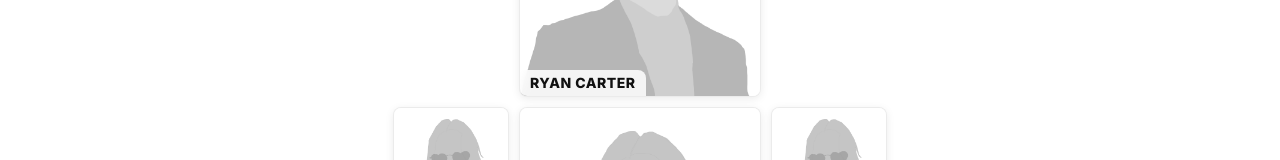
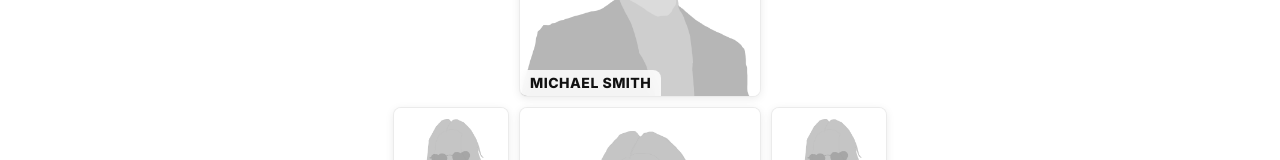
Before and after one commit to parkerhemming/startup, a React (Vite) app: page /pair-mode-3 in a window 1280 px wide. Shown: the part 235-395 px from the top of the page. Built offline with nearby package versions, Linux system fonts and the light colour scheme; sample sign-in values are in the browser's storage.

Commit message:
update pair modes to send user data to profile page. in preparation for db

```diff
--- a/src/login/login.jsx
+++ b/src/login/login.jsx
@@ -25,7 +25,7 @@ export function Login({ setUser }) {
 
 		if (response?.status === 200) {
 			const data = await response.json();
-			setUser(data.email);
+			setUser(data);
 			localStorage.setItem("user", JSON.stringify(data));
 			navigate("/pair-mode-1");
 		} else {
--- a/src/pair-modes/pair-mode-1/pair-mode-1.jsx
+++ b/src/pair-modes/pair-mode-1/pair-mode-1.jsx
@@ -18,84 +18,258 @@ export function PairMode1() {
 	const [maleUsers, setMaleUsers] = useState([
 		{
 			id: "m1",
-			name: "MICHAEL SMITH",
+			firstName: "Michael",
+			lastName: "Smith",
+			birthday: "1990-04-12",
+			gender: "Male",
+			bio: "Just a regular guy enjoying life.",
+			interests: "Sports, Grilling, Music",
+			pfp1: {},
+			pfp2: {},
+			pfp3: {},
+			pfp4: {},
 			isBig: false,
-			image: "/pfp-male.png",
 		},
-		{ id: "m2", name: "CHRIS EVANS", isBig: false, image: "/pfp-male.png" },
-		{ id: "m3", name: "DAVID JONES", isBig: false, image: "/pfp-male.png" },
+		{
+			id: "m2",
+			firstName: "Chris",
+			lastName: "Evans",
+			birthday: "1981-06-13",
+			gender: "Male",
+			bio: "Just a guy who loves movies.",
+			interests: "Acting, Fitness, Dogs",
+			pfp1: {},
+			pfp2: {},
+			pfp3: {},
+			pfp4: {},
+			isBig: false,
+		},
+		{
+			id: "m3",
+			firstName: "David",
+			lastName: "Jones",
+			birthday: "1995-03-21",
+			gender: "Male",
+			bio: "Always looking for the next adventure.",
+			interests: "Camping, Photography",
+			pfp1: {},
+			pfp2: {},
+			pfp3: {},
+			pfp4: {},
+			isBig: false,
+		},
 		{
 			id: "m4",
-			name: "DANIEL BROWN",
+			firstName: "Daniel",
+			lastName: "Brown",
+			birthday: "1998-11-05",
+			gender: "Male",
+			bio: "Coffee enthusiast and coder.",
+			interests: "Programming, Coffee, Sci-Fi",
+			pfp1: {},
+			pfp2: {},
+			pfp3: {},
+			pfp4: {},
 			isBig: false,
-			image: "/pfp-male.png",
 		},
 		{
 			id: "m5",
-			name: "JAMES WILSON",
+			firstName: "James",
+			lastName: "Wilson",
+			birthday: "1992-07-18",
+			gender: "Male",
+			bio: "Music and sports are life.",
+			interests: "Guitar, Basketball",
+			pfp1: {},
+			pfp2: {},
+			pfp3: {},
+			pfp4: {},
 			isBig: false,
-			image: "/pfp-male.png",
 		},
-		{ id: "m6", name: "RYAN CARTER", isBig: true, image: "/pfp-male.png" },
-		{ id: "m7", name: "TYLER MOORE", isBig: false, image: "/pfp-male.png" },
-		{ id: "m8", name: "JOSH TAYLOR", isBig: false, image: "/pfp-male.png" },
-		{ id: "m9", name: "ALEX WHITE", isBig: false, image: "/pfp-male.png" },
+		{
+			id: "m6",
+			firstName: "Ryan",
+			lastName: "Carter",
+			birthday: "1997-09-30",
+			gender: "Male",
+			bio: "Living life one road trip at a time.",
+			interests: "Travel, Surfing",
+			pfp1: {},
+			pfp2: {},
+			pfp3: {},
+			pfp4: {},
+			isBig: true,
+		},
+		{
+			id: "m7",
+			firstName: "Tyler",
+			lastName: "Moore",
+			birthday: "1999-01-14",
+			gender: "Male",
+			bio: "Foodie hunting for the best tacos.",
+			interests: "Cooking, Tacos, Gaming",
+			pfp1: {},
+			pfp2: {},
+			pfp3: {},
+			pfp4: {},
+			isBig: false,
+		},
+		{
+			id: "m8",
+			firstName: "Josh",
+			lastName: "Taylor",
+			birthday: "1994-12-02",
+			gender: "Male",
+			bio: "Fitness instructor and bookworm.",
+			interests: "Reading, Weightlifting",
+			pfp1: {},
+			pfp2: {},
+			pfp3: {},
+			pfp4: {},
+			isBig: false,
+		},
+		{
+			id: "m9",
+			firstName: "Alex",
+			lastName: "White",
+			birthday: "2000-05-11",
+			gender: "Male",
+			bio: "Art and design everywhere.",
+			interests: "Design, Sketching, Museums",
+			pfp1: {},
+			pfp2: {},
+			pfp3: {},
+			pfp4: {},
+			isBig: false,
+		},
 	]);
 
 	const [femaleUsers, setFemaleUsers] = useState([
 		{
 			id: "f1",
-			name: "SARAH ADAMS",
+			firstName: "Sarah",
+			lastName: "Adams",
+			birthday: "1993-02-14",
+			gender: "Female",
+			bio: "Coffee lover and weekend hiker.",
+			interests: "Hiking, Coffee, Reading",
+			pfp1: {},
+			pfp2: {},
+			pfp3: {},
+			pfp4: {},
 			isBig: false,
-			image: "/pfp-female.png",
 		},
 		{
 			id: "f2",
-			name: "JESSICA MILLER",
+			firstName: "Jessica",
+			lastName: "Miller",
+			birthday: "1991-08-25",
+			gender: "Female",
+			bio: "Design enthusiast and plant mom.",
+			interests: "Plants, Art, Design",
+			pfp1: {},
+			pfp2: {},
+			pfp3: {},
+			pfp4: {},
 			isBig: true,
-			image: "/pfp-female.png",
 		},
 		{
 			id: "f3",
-			name: "EMILY DAVIS",
+			firstName: "Emily",
+			lastName: "Davis",
+			birthday: "1996-11-03",
+			gender: "Female",
+			bio: "Always down for live music and tacos.",
+			interests: "Concerts, Tacos, Yoga",
+			pfp1: {},
+			pfp2: {},
+			pfp3: {},
+			pfp4: {},
 			isBig: false,
-			image: "/pfp-female.png",
 		},
 		{
 			id: "f4",
-			name: "ASHLEY CLARK",
+			firstName: "Ashley",
+			lastName: "Clark",
+			birthday: "1994-05-19",
+			gender: "Female",
+			bio: "Aspiring writer and foodie.",
+			interests: "Writing, Baking, Travel",
+			pfp1: {},
+			pfp2: {},
+			pfp3: {},
+			pfp4: {},
 			isBig: false,
-			image: "/pfp-female.png",
 		},
 		{
 			id: "f5",
-			name: "BRITTANY LEWIS",
+			firstName: "Brittany",
+			lastName: "Lewis",
+			birthday: "1998-01-30",
+			gender: "Female",
+			bio: "Fitness fanatic and beach lover.",
+			interests: "Fitness, Beach, Running",
+			pfp1: {},
+			pfp2: {},
+			pfp3: {},
+			pfp4: {},
 			isBig: false,
-			image: "/pfp-female.png",
 		},
 		{
 			id: "f6",
-			name: "AMANDA HALL",
+			firstName: "Amanda",
+			lastName: "Hall",
+			birthday: "1995-07-11",
+			gender: "Female",
+			bio: "Tech nerd and board game addict.",
+			interests: "Board Games, Coding, Sci-Fi",
+			pfp1: {},
+			pfp2: {},
+			pfp3: {},
+			pfp4: {},
 			isBig: false,
-			image: "/pfp-female.png",
 		},
 		{
 			id: "f7",
-			name: "MEGAN ALLEN",
+			firstName: "Megan",
+			lastName: "Allen",
+			birthday: "1999-09-04",
+			gender: "Female",
+			bio: "Capturing moments through a lens.",
+			interests: "Photography, Film, Camping",
+			pfp1: {},
+			pfp2: {},
+			pfp3: {},
+			pfp4: {},
 			isBig: false,
-			image: "/pfp-female.png",
 		},
 		{
 			id: "f8",
-			name: "TAYLOR WRIGHT",
+			firstName: "Taylor",
+			lastName: "Wright",
+			birthday: "1992-12-18",
+			gender: "Female",
+			bio: "Always planning the next big trip.",
+			interests: "Travel, Languages, History",
+			pfp1: {},
+			pfp2: {},
+			pfp3: {},
+			pfp4: {},
 			isBig: false,
-			image: "/pfp-female.png",
 		},
 		{
 			id: "f9",
-			name: "RACHEL SCOTT",
+			firstName: "Rachel",
+			lastName: "Scott",
+			birthday: "1997-03-27",
+			gender: "Female",
+			bio: "Dog person and thrift store hunter.",
+			interests: "Thrifting, Dogs, Painting",
+			pfp1: {},
+			pfp2: {},
+			pfp3: {},
+			pfp4: {},
 			isBig: false,
-			image: "/pfp-female.png",
 		},
 	]);
 
@@ -198,11 +372,11 @@ export function PairMode1() {
 				{draggingData ? (
 					<div className={styles.square}>
 						<img
-							src={draggingData.user.image}
-							alt={draggingData.user.name}
+							src={`/pfp-${draggingData.user.gender.toLowerCase()}.png`}
+							alt={`${draggingData.user.firstName} ${draggingData.user.lastName}`}
 							draggable={false}
 						/>
-						<h3>{draggingData.user.name.split(" ")[0]}</h3>
+						<h3>{draggingData.user.firstName.toUpperCase()}</h3>
 					</div>
 				) : null}
 			</DragOverlay>
@@ -249,14 +423,23 @@ function ProfileSquare({ user, gender, draggingData }) {
 	return (
 		<Link
 			to="/profile-view"
+			state={{ user }}
 			ref={setNodeRef}
 			className={classNames}
 			draggable={false}
 			{...listeners}
 			{...attributes}
 		>
-			<img src={user.image} alt={user.name} draggable={false} />
-			<h3>{user.isBig ? user.name : user.name.split(" ")[0]}</h3>
+			<img
+				src={`/pfp-${user.gender.toLowerCase()}.png`}
+				alt={`${user.firstName} ${user.lastName}`}
+				draggable={false}
+			/>
+			<h3>
+				{user.isBig
+					? `${user.firstName.toUpperCase()} ${user.lastName.toUpperCase()}`
+					: user.firstName.toUpperCase()}
+			</h3>
 		</Link>
 	);
 }
--- a/src/pair-modes/pair-mode-2/pair-mode-2.jsx
+++ b/src/pair-modes/pair-mode-2/pair-mode-2.jsx
@@ -16,17 +16,121 @@ export function PairMode2() {
 	const [draggingData, setDraggingData] = useState(null);
 
 	const [maleUsers, setMaleUsers] = useState([
-		{ id: "m1", name: "MICHAEL SMITH", image: "/pfp-male.png" },
-		{ id: "m2", name: "CHRIS EVANS", image: "/pfp-male.png" },
-		{ id: "m3", name: "DAVID JONES", image: "/pfp-male.png" },
-		{ id: "m4", name: "DANIEL BROWN", image: "/pfp-male.png" },
+		{
+			id: "m1",
+			firstName: "Michael",
+			lastName: "Smith",
+			birthday: "1990-04-12",
+			gender: "Male",
+			bio: "Just a regular guy enjoying life.",
+			interests: "Sports, Grilling, Music",
+			pfp1: {},
+			pfp2: {},
+			pfp3: {},
+			pfp4: {},
+			isBig: false,
+		},
+		{
+			id: "m2",
+			firstName: "Chris",
+			lastName: "Evans",
+			birthday: "1981-06-13",
+			gender: "Male",
+			bio: "Just a guy who loves movies.",
+			interests: "Acting, Fitness, Dogs",
+			pfp1: {},
+			pfp2: {},
+			pfp3: {},
+			pfp4: {},
+			isBig: false,
+		},
+		{
+			id: "m3",
+			firstName: "David",
+			lastName: "Jones",
+			birthday: "1995-03-21",
+			gender: "Male",
+			bio: "Always looking for the next adventure.",
+			interests: "Camping, Photography",
+			pfp1: {},
+			pfp2: {},
+			pfp3: {},
+			pfp4: {},
+			isBig: false,
+		},
+		{
+			id: "m4",
+			firstName: "Daniel",
+			lastName: "Brown",
+			birthday: "1998-11-05",
+			gender: "Male",
+			bio: "Coffee enthusiast and coder.",
+			interests: "Programming, Coffee, Sci-Fi",
+			pfp1: {},
+			pfp2: {},
+			pfp3: {},
+			pfp4: {},
+			isBig: false,
+		},
 	]);
 
 	const [femaleUsers, setFemaleUsers] = useState([
-		{ id: "f1", name: "SARAH ADAMS", image: "/pfp-female.png" },
-		{ id: "f2", name: "JESSICA MILLER", image: "/pfp-female.png" },
-		{ id: "f3", name: "EMILY DAVIS", image: "/pfp-female.png" },
-		{ id: "f4", name: "ASHLEY CLARK", image: "/pfp-female.png" },
+		{
+			id: "f1",
+			firstName: "Sarah",
+			lastName: "Adams",
+			birthday: "1993-02-14",
+			gender: "Female",
+			bio: "Coffee lover and weekend hiker.",
+			interests: "Hiking, Coffee, Reading",
+			pfp1: {},
+			pfp2: {},
+			pfp3: {},
+			pfp4: {},
+			isBig: false,
+		},
+		{
+			id: "f2",
+			firstName: "Jessica",
+			lastName: "Miller",
+			birthday: "1991-08-25",
+			gender: "Female",
+			bio: "Design enthusiast and plant mom.",
+			interests: "Plants, Art, Design",
+			pfp1: {},
+			pfp2: {},
+			pfp3: {},
+			pfp4: {},
+			isBig: true,
+		},
+		{
+			id: "f3",
+			firstName: "Emily",
+			lastName: "Davis",
+			birthday: "1996-11-03",
+			gender: "Female",
+			bio: "Always down for live music and tacos.",
+			interests: "Concerts, Tacos, Yoga",
+			pfp1: {},
+			pfp2: {},
+			pfp3: {},
+			pfp4: {},
+			isBig: false,
+		},
+		{
+			id: "f4",
+			firstName: "Ashley",
+			lastName: "Clark",
+			birthday: "1994-05-19",
+			gender: "Female",
+			bio: "Aspiring writer and foodie.",
+			interests: "Writing, Baking, Travel",
+			pfp1: {},
+			pfp2: {},
+			pfp3: {},
+			pfp4: {},
+			isBig: false,
+		},
 	]);
 
 	const sensors = useSensors(
@@ -133,11 +237,11 @@ export function PairMode2() {
 						}}
 					>
 						<img
-							src={draggingData.user.image}
-							alt={draggingData.user.name}
+							src={`/pfp-${draggingData.user.gender.toLowerCase()}.png`}
+							alt={`${draggingData.user.firstName} ${draggingData.user.lastName}`}
 							draggable={false}
 						/>
-						<h3>{draggingData.user.name}</h3>
+						<h3>{draggingData.user.firstName.toUpperCase()}</h3>
 					</div>
 				) : null}
 			</DragOverlay>
@@ -155,14 +259,17 @@ function ProfileSquare({ user, gender, draggingData }) {
 		id: user.id,
 		data: { user, gender },
 	});
+
 	const { setNodeRef: setDroppableRef, isOver } = useDroppable({
 		id: user.id,
 		data: { user, gender },
 	});
+
 	const setNodeRef = (node) => {
 		setDraggableRef(node);
 		setDroppableRef(node);
 	};
+
 	const isValidTarget =
 		draggingData &&
 		draggingData.gender === gender &&
@@ -182,14 +289,19 @@ function ProfileSquare({ user, gender, draggingData }) {
 	return (
 		<Link
 			to="/profile-view"
+			state={{ user }}
 			ref={setNodeRef}
 			className={classNames}
 			draggable={false}
 			{...listeners}
 			{...attributes}
 		>
-			<img src={user.image} alt={user.name} draggable={false} />
-			<h3>{user.name}</h3>
+			<img
+				src={`/pfp-${user.gender.toLowerCase()}.png`}
+				alt={`${user.firstName} ${user.lastName}`}
+				draggable={false}
+			/>
+			<h3>{user.firstName.toUpperCase()}</h3>
 		</Link>
 	);
 }
--- a/src/pair-modes/pair-mode-3/pair-mode-3.jsx
+++ b/src/pair-modes/pair-mode-3/pair-mode-3.jsx
@@ -15,16 +15,150 @@ import {
 export function PairMode3() {
 	const [draggingData, setDraggingData] = useState(null);
 
+	const [maleUsers, setMaleUsers] = useState([
+		{
+			id: "m1",
+			firstName: "Michael",
+			lastName: "Smith",
+			birthday: "1990-04-12",
+			gender: "Male",
+			bio: "Just a regular guy enjoying life.",
+			interests: "Sports, Grilling, Music",
+			pfp1: {},
+			pfp2: {},
+			pfp3: {},
+			pfp4: {},
+			isBig: false,
+		},
+	]);
+
 	const [femaleUsers, setFemaleUsers] = useState([
-		{ id: "f1", name: "SARAH ADAMS", image: "/pfp-female.png" },
-		{ id: "f2", name: "JESSICA MILLER", image: "/pfp-female.png" },
-		{ id: "f3", name: "EMILY DAVIS", image: "/pfp-female.png" },
-		{ id: "f4", name: "ASHLEY CLARK", image: "/pfp-female.png" },
-		{ id: "f5", name: "BRITTANY WRIGHT", image: "/pfp-female.png" },
-		{ id: "f6", name: "AMANDA HALL", image: "/pfp-female.png" },
-		{ id: "f7", name: "MEGAN YOUNG", image: "/pfp-female.png" },
-		{ id: "f8", name: "TAYLOR KING", image: "/pfp-female.png" },
-		{ id: "f9", name: "RACHEL SCOTT", image: "/pfp-female.png" },
+		{
+			id: "f1",
+			firstName: "Sarah",
+			lastName: "Adams",
+			birthday: "1993-02-14",
+			gender: "Female",
+			bio: "Coffee lover and weekend hiker.",
+			interests: "Hiking, Coffee, Reading",
+			pfp1: {},
+			pfp2: {},
+			pfp3: {},
+			pfp4: {},
+			isBig: false,
+		},
+		{
+			id: "f2",
+			firstName: "Jessica",
+			lastName: "Miller",
+			birthday: "1991-08-25",
+			gender: "Female",
+			bio: "Design enthusiast and plant mom.",
+			interests: "Plants, Art, Design",
+			pfp1: {},
+			pfp2: {},
+			pfp3: {},
+			pfp4: {},
+			isBig: true,
+		},
+		{
+			id: "f3",
+			firstName: "Emily",
+			lastName: "Davis",
+			birthday: "1996-11-03",
+			gender: "Female",
+			bio: "Always down for live music and tacos.",
+			interests: "Concerts, Tacos, Yoga",
+			pfp1: {},
+			pfp2: {},
+			pfp3: {},
+			pfp4: {},
+			isBig: false,
+		},
+		{
+			id: "f4",
+			firstName: "Ashley",
+			lastName: "Clark",
+			birthday: "1994-05-19",
+			gender: "Female",
+			bio: "Aspiring writer and foodie.",
+			interests: "Writing, Baking, Travel",
+			pfp1: {},
+			pfp2: {},
+			pfp3: {},
+			pfp4: {},
+			isBig: false,
+		},
+		{
+			id: "f5",
+			firstName: "Brittany",
+			lastName: "Lewis",
+			birthday: "1998-01-30",
+			gender: "Female",
+			bio: "Fitness fanatic and beach lover.",
+			interests: "Fitness, Beach, Running",
+			pfp1: {},
+			pfp2: {},
+			pfp3: {},
+			pfp4: {},
+			isBig: false,
+		},
+		{
+			id: "f6",
+			firstName: "Amanda",
+			lastName: "Hall",
+			birthday: "1995-07-11",
+			gender: "Female",
+			bio: "Tech nerd and board game addict.",
+			interests: "Board Games, Coding, Sci-Fi",
+			pfp1: {},
+			pfp2: {},
+			pfp3: {},
+			pfp4: {},
+			isBig: false,
+		},
+		{
+			id: "f7",
+			firstName: "Megan",
+			lastName: "Allen",
+			birthday: "1999-09-04",
+			gender: "Female",
+			bio: "Capturing moments through a lens.",
+			interests: "Photography, Film, Camping",
+			pfp1: {},
+			pfp2: {},
+			pfp3: {},
+			pfp4: {},
+			isBig: false,
+		},
+		{
+			id: "f8",
+			firstName: "Taylor",
+			lastName: "Wright",
+			birthday: "1992-12-18",
+			gender: "Female",
+			bio: "Always planning the next big trip.",
+			interests: "Travel, Languages, History",
+			pfp1: {},
+			pfp2: {},
+			pfp3: {},
+			pfp4: {},
+			isBig: false,
+		},
+		{
+			id: "f9",
+			firstName: "Rachel",
+			lastName: "Scott",
+			birthday: "1997-03-27",
+			gender: "Female",
+			bio: "Dog person and thrift store hunter.",
+			interests: "Thrifting, Dogs, Painting",
+			pfp1: {},
+			pfp2: {},
+			pfp3: {},
+			pfp4: {},
+			isBig: false,
+		},
 	]);
 
 	const sensors = useSensors(
@@ -94,15 +228,18 @@ export function PairMode3() {
 				<section className={styles.maleSection}>
 					<Link
 						to="/profile-view"
+						state={{ user: maleUsers[0] }}
 						className={`${styles.square} ${styles.big}`}
 						draggable={false}
 					>
 						<img
-							src="/pfp-male.png"
-							alt="RYAN CARTER"
+							src={`/pfp-${maleUsers[0].gender.toLowerCase()}.png`}
+							alt={`${maleUsers[0].firstName} ${maleUsers[0].lastName}`}
 							draggable={false}
 						/>
-						<h3>RYAN CARTER</h3>
+						<h3>
+							{`${maleUsers[0].firstName} ${maleUsers[0].lastName}`.toUpperCase()}
+						</h3>
 					</Link>
 				</section>
 
@@ -133,11 +270,11 @@ export function PairMode3() {
 						}}
 					>
 						<img
-							src={draggingData.user.image}
-							alt={draggingData.user.name}
+							src={`/pfp-${draggingData.user.gender.toLowerCase()}.png`}
+							alt={`${draggingData.user.firstName} ${draggingData.user.lastName}`}
 							draggable={false}
 						/>
-						<h3>{draggingData.user.name.split(" ")[0]}</h3>
+						<h3>{draggingData.user.firstName.toUpperCase()}</h3>
 					</div>
 				) : null}
 			</DragOverlay>
@@ -171,7 +308,10 @@ function ProfileSquare({ user, isBig, draggingData }) {
 	const isValidTarget =
 		draggingData && isBig && draggingData.user.id !== user.id;
 	const validIsOver = isOver && isValidTarget;
-	const displayName = isBig ? user.name : user.name.split(" ")[0];
+
+	const displayName = isBig
+		? `${user.firstName} ${user.lastName}`.toUpperCase()
+		: user.firstName.toUpperCase();
 
 	const classNames = [
 		styles.square,
@@ -186,13 +326,18 @@ function ProfileSquare({ user, isBig, draggingData }) {
 	return (
 		<Link
 			to="/profile-view"
+			state={{ user }}
 			ref={setNodeRef}
 			className={classNames}
 			draggable={false}
 			{...listeners}
 			{...attributes}
 		>
-			<img src={user.image} alt={user.name} draggable={false} />
+			<img
+				src={`/pfp-${user.gender.toLowerCase()}.png`}
+				alt={`${user.firstName} ${user.lastName}`}
+				draggable={false}
+			/>
 			<h3>{displayName}</h3>
 		</Link>
 	);
--- a/src/signup/signup.jsx
+++ b/src/signup/signup.jsx
@@ -34,7 +34,7 @@ export function Signup({ setUser }) {
 
 		if (response?.status === 200) {
 			const data = await response.json();
-			setUser(data.email);
+			setUser(data);
 			localStorage.setItem("user", JSON.stringify(data));
 			navigate("/pair-mode-1");
 		} else {
@@ -98,8 +98,8 @@ export function Signup({ setUser }) {
 								<div className={styles.inputGroup}>
 									<label htmlFor="gender">Select</label>
 									<select id="gender" name="gender">
-										<option>Boy</option>
-										<option>Girl</option>
+										<option>Male</option>
+										<option>Female</option>
 									</select>
 								</div>
 							</div>
```
Also changed, not shown: index.html (+5 -3 lines), src/app.jsx (+10 -2 lines), src/profile-view/profile-view.jsx (+23 -23 lines), 1 other file (tests, documents, lock files or other folders).
